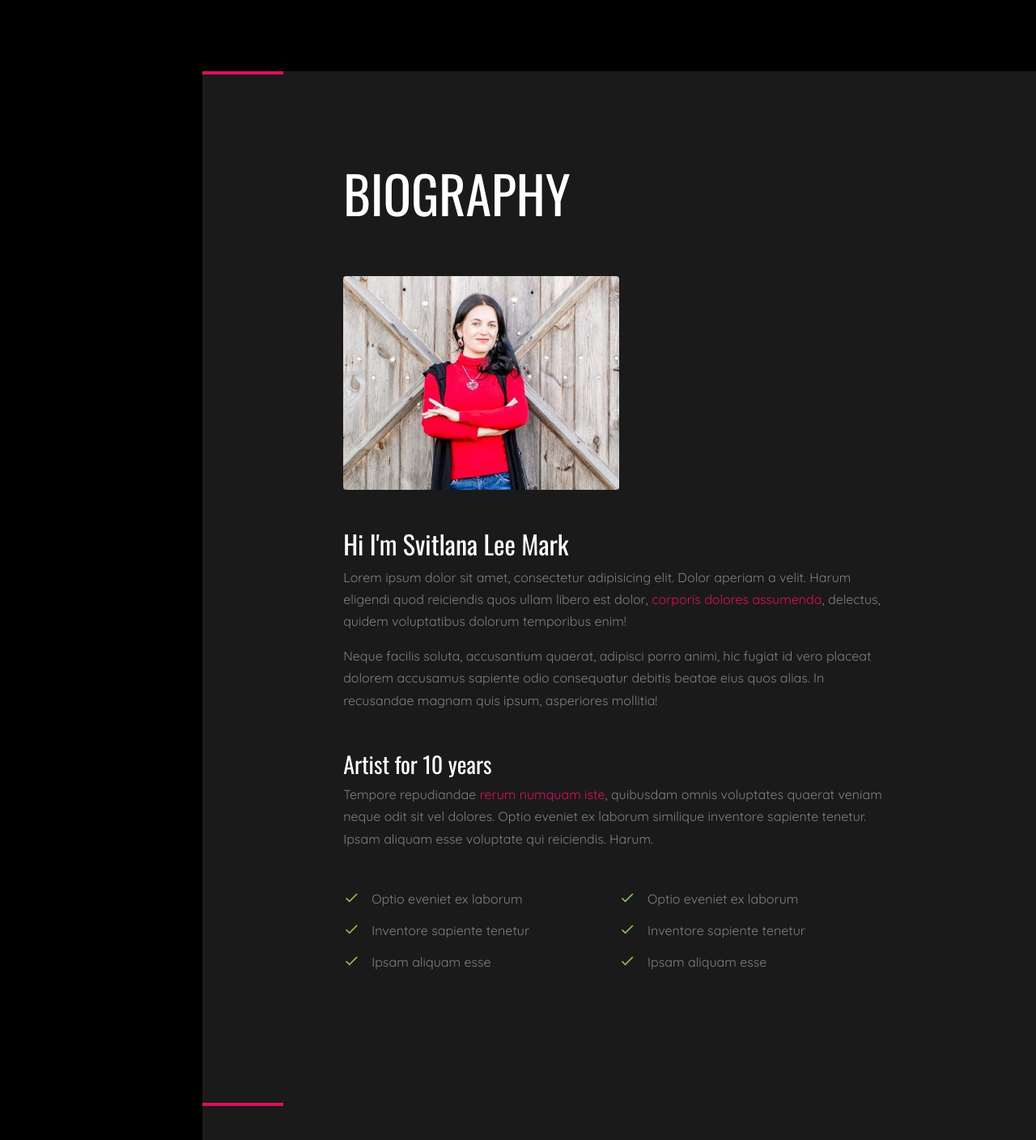
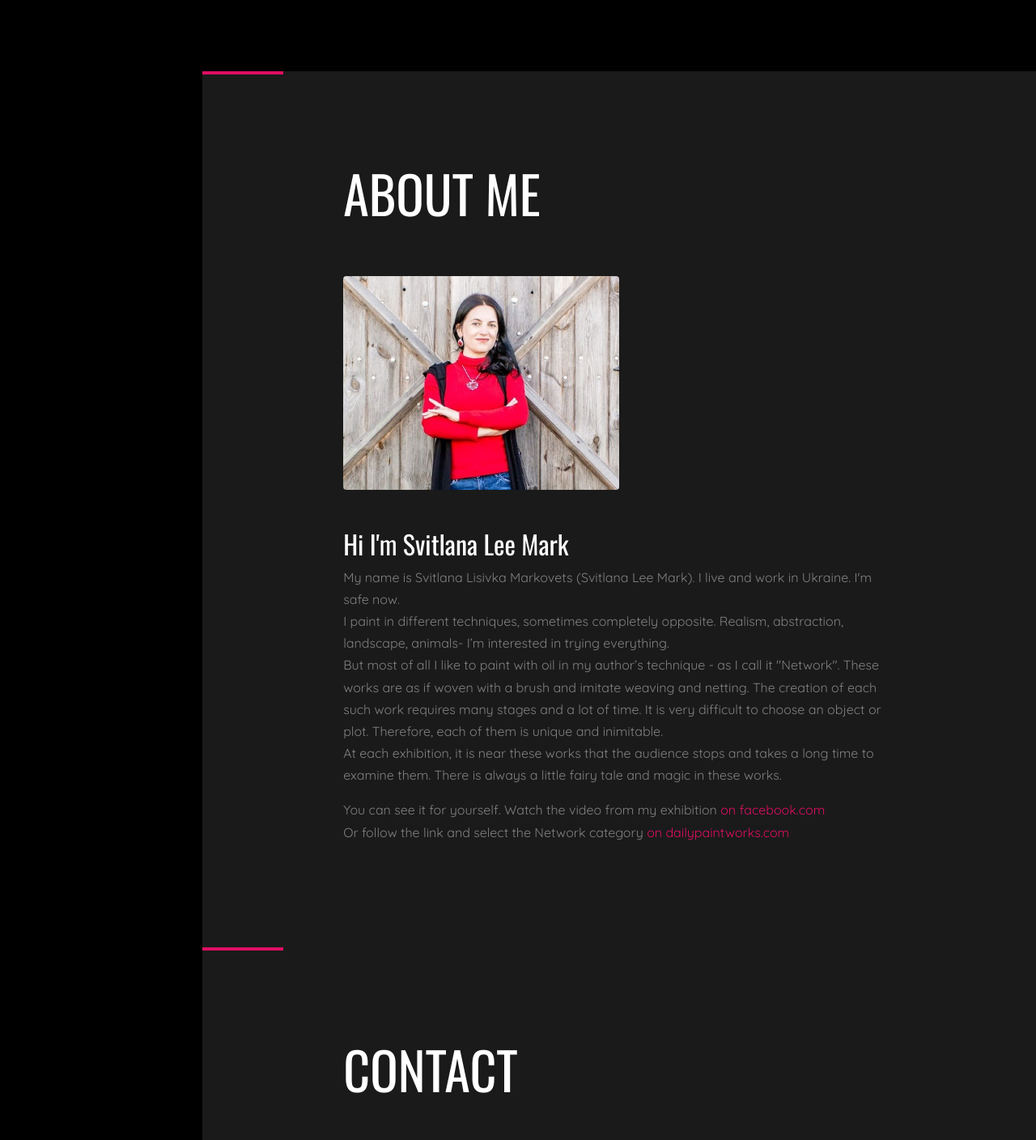
Before and after one commit to lisivka/leemark, a Django app: page /home/ in a window 1280 px wide. Shown: the part 3960-5368 px from the top of the page at 81% size. Run offline with Django 3.2, Linux system fonts and the light colour scheme; data comes from the database, SQL or seed files in the repository; parts of the project's set-up code (start-up, migrations or seed data) failed here and were passed over; some libraries are stand-ins or nearby versions; some web fonts are replaced.

Commit message:
update About me navbar.html details.html

```diff
--- a/templates/home/section-1-welcome.html
+++ b/templates/home/section-1-welcome.html
@@ -3,9 +3,11 @@
 <section class="site-section-hero bg-image" style="background-image: url('/media/upload/img_.jpg');"  data-stellar-background-ratio="0.5" id="section-home">
         <div class="row justify-content-center align-items-center">
           <div class="col-md-7 text-center">
-            <h1 class="text-white heading text-uppercase" data-aos="fade-up">Welcome</h1>
+            <h4 class="text-white heading text-uppercase" data-aos="fade-up">Welcome</h4>
             <p class="lead text-white mb-5" data-aos="fade-up" data-aos-delay="100">
-                Lorem ipsum dolor sit amet, consectetur adipisicing elit. Tempore animi accusantium voluptatum saepe. Natus nihil, facere corporis numquam, architecto dolorum.
+                I'm in Ukraine! I'm safe and I'm working
+                <br>Welcome to my website where I will post my work.
+                <br>If you want to ask me a question or leave your feedback - feel free to click the button below
             </p>
             <p data-aos="fade-up" data-aos-delay="100">
                 <a href="/home/#section-contact" class="btn btn-primary btn-md smoothscroll">Contact Me</a>
--- a/templates/home/section-4-bio.html
+++ b/templates/home/section-4-bio.html
@@ -4,31 +4,48 @@
         <div class="container">
           <div class="row justify-content-center">
             <div class="col-md-8">
-              <h2 class="heading text-uppercase text-white">Biography</h2>
+              <h2 class="heading text-uppercase text-white">About me</h2>
               <figure class="mb-5" data-aos="fade-up"><img src="/media/upload/person_3.jpg" alt="Image" class="img-fluid w-50 rounded"></figure>
               <div data-aos="fade-up"  data-aos-delay="100">
               <h2 class="text-white">Hi I'm Svitlana Lee Mark</h2>
-              <p>Lorem ipsum dolor sit amet, consectetur adipisicing elit. Dolor aperiam a velit. Harum eligendi quod reiciendis quos ullam libero est dolor, <a href="#">corporis dolores assumenda</a>, delectus, quidem voluptatibus dolorum temporibus enim!</p>
-              <p>Neque facilis soluta, accusantium quaerat, adipisci porro animi, hic fugiat id vero placeat dolorem accusamus sapiente odio consequatur debitis beatae eius quos alias. In recusandae magnam quis ipsum, asperiores mollitia!</p>
-              <h3 class="text-white mt-5">Artist for 10 years</h3>
-              <p>Tempore repudiandae <a href="#">rerum numquam iste</a>, quibusdam omnis voluptates quaerat veniam neque odit sit vel dolores. Optio eveniet ex laborum similique inventore sapiente tenetur. Ipsam aliquam esse voluptate qui reiciendis. Harum.</p>
-              <div class="d-block d-md-flex mt-5">
-                <div class="mr-md-auto mr-2">
-                  <ul class="ul-check list-unstyled success">
-                    <li>Optio eveniet ex laborum</li>
-                    <li>Inventore sapiente tenetur</li>
-                    <li>Ipsam aliquam esse</li>
-                  </ul>
-                </div>
-                <div class="mr-md-auto">
-                  <ul class="ul-check list-unstyled success">
-                    <li>Optio eveniet ex laborum</li>
-                    <li>Inventore sapiente tenetur</li>
-                    <li>Ipsam aliquam esse</li>
-                  </ul>
-                </div>
+                  <p>My name is Svitlana Lisivka Markovets (Svitlana Lee Mark). I live and work in Ukraine. I'm safe now.
+                  <br> I paint in different techniques, sometimes completely opposite.
+                  Realism, abstraction, landscape, animals- I’m interested in trying everything.
+                  <br> But most of all I like to paint with oil in my author’s technique - as I call it "Network".
+                  These works are as if woven with a brush and imitate weaving and netting.
+                  The creation of each such work requires many stages and a lot of time.
+                  It is very difficult to choose an object or plot.
+                  Therefore, each of them is unique and inimitable.
+                  <br> At each exhibition, it is near these works that the audience stops and takes a long time to examine them.
+                      There is always a little fairy tale and magic in these works.</p>
+                  <p> You can see it for yourself. Watch the video from my exhibition
+                      <a target="_blank" href="https://www.facebook.com/watch/?v=446761145729029" > on facebook.com </a>
+                  <br> Or follow the link and select the Network category
+                      <a target="_blank" href="https://www.dailypaintworks.com/artists/svitlana-lee-mark-7829/artwork#/category=Modern+%26+NetWork&mode=search">on dailypaintworks.com</a> </p>
+<!--              <p>Neque facilis soluta, accusantium quaerat, adipisci-->
+<!--                  porro animi, hic fugiat id vero placeat dolorem accusamus sapiente odio consequatur debitis beatae-->
+<!--                  eius quos alias. In recusandae magnam quis ipsum, asperiores mollitia!</p>-->
+<!--              <h3 class="text-white mt-5">Artist for 10 years</h3>-->
+<!--              <p>Tempore repudiandae <a href="#">rerum numquam iste</a>, quibusdam omnis voluptates quaerat veniam-->
+<!--                  neque odit sit vel dolores. Optio eveniet ex laborum similique inventore sapiente tenetur.-->
+<!--                  Ipsam aliquam esse voluptate qui reiciendis. Harum.</p>-->
+<!--              <div class="d-block d-md-flex mt-5">-->
+<!--                <div class="mr-md-auto mr-2">-->
+<!--                  <ul class="ul-check list-unstyled success">-->
+<!--                    <li>Optio eveniet ex laborum</li>-->
+<!--                    <li>Inventore sapiente tenetur</li>-->
+<!--                    <li>Ipsam aliquam esse</li>-->
+<!--                  </ul>-->
+<!--                </div>-->
+<!--                <div class="mr-md-auto">-->
+<!--                  <ul class="ul-check list-unstyled success">-->
+<!--                    <li>Optio eveniet ex laborum</li>-->
+<!--                    <li>Inventore sapiente tenetur</li>-->
+<!--                    <li>Ipsam aliquam esse</li>-->
+<!--                  </ul>-->
+<!--                </div>-->
 
-              </div>
+<!--              </div>-->
               </div>
             </div>
           </div>
--- a/templates/layouts/navbar.html
+++ b/templates/layouts/navbar.html
@@ -29,12 +29,12 @@
         <ul class="js-clone-nav">
             <li><a href="/home/#section-home" class="nav-link">Home</a></li>
             <li><a href="/home/#section-photos" class="nav-link">Art work</a></li>
-            <li><a href="/home/#section-bio" class="nav-link">Biography</a></li>
-{#            <li><a href="/home/#section-blog" class="nav-link">Blog</a></li>#}
+            <li><a href="/home/#section-bio" class="nav-link">About me</a></li>
+{#            <li><a href="/home/#section-blog" class="nav-link">Blog</a></li> #}
 
             <li><a href="/home/#section-contact" class="nav-link">Contact</a></li>
             <p></p>
-            <li><a href="/blog" class="nav-link">Blog</a></li>
+{#            <li><a href="/blog" class="nav-link">Blog</a></li> #}
         </ul>
 
         <ul class="js-clone-nav">
@@ -64,7 +64,8 @@
 
         <ul class="social js-clone-nav">
             <li><a target="_blank" href="https://www.facebook.com/leemark.art/"><span class="icon-facebook"></span></a></li>
-            <li><a target="_blank" href=""><span class="icon-twitter"></span></a></li>
+            <li><a target="_blank" href="https://leemarkart.etsy.com"><span class="icon-etsy"  style="font-size:16px; color:" ></span></a></li>
+<!--            <li><a target="_blank" href=""><span class="icon-twitter"></span></a></li>-->
             <li><a target="_blank" href="https://www.instagram.com/lee.mark_art/"><span class="icon-instagram"></span></a></li>
         </ul>
     </div>
```
Also changed, not shown: templates/goods/details.html (+16 -5 lines).
